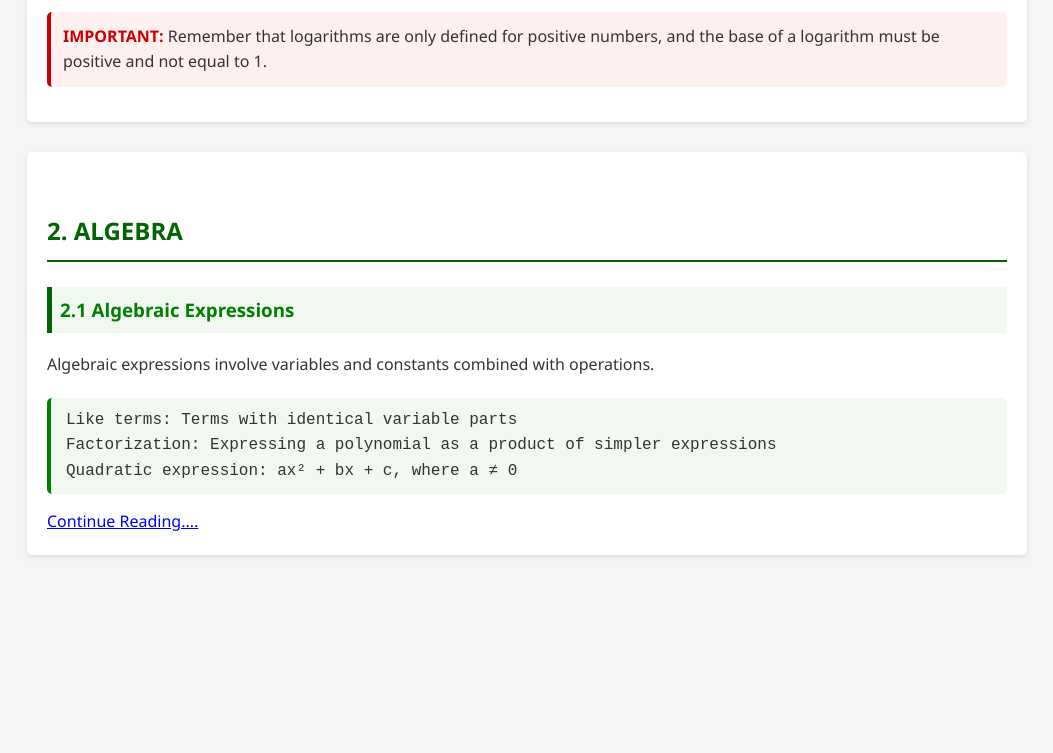
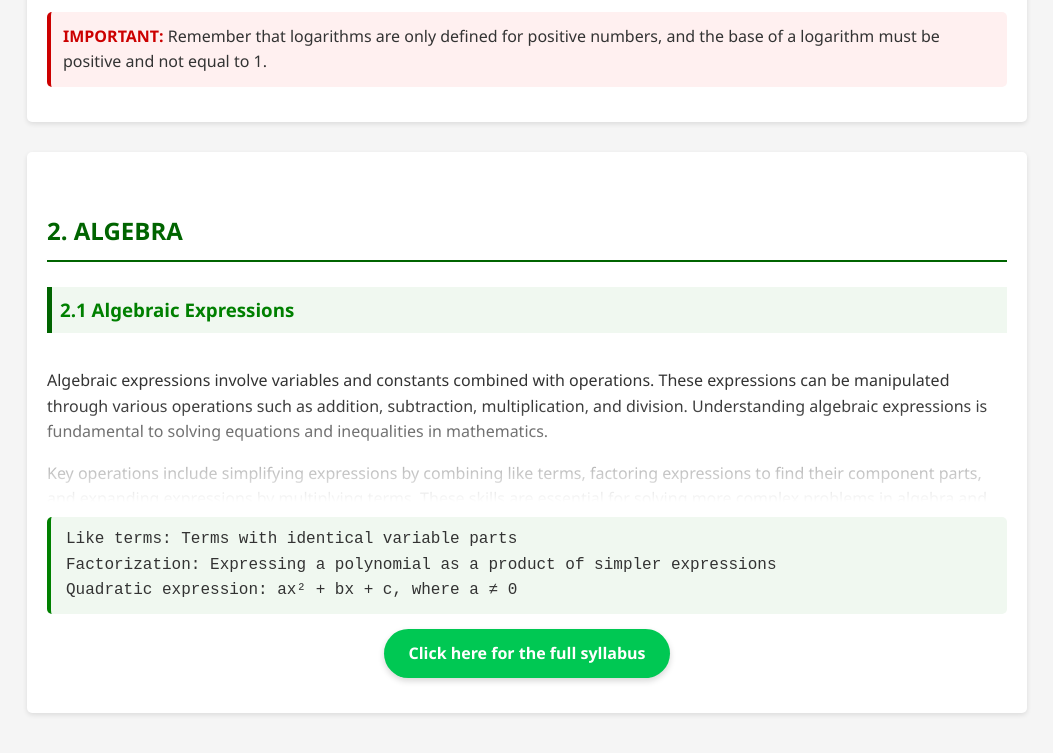
Before and after one commit to simplemath101/gambiasunurewww, a plain HTML site: page index.html in a window 1280 px wide. Shown: the part 1652-2405 px from the top of the page, without its empty margins (113-1166 px from the left). Before the commit the page ends 2257 px from the top, so only its background shows below. Drawn offline with Linux system fonts and the light colour scheme.

Commit message:
Update index.html

```diff
--- a/index.html
+++ b/index.html
@@ -157,8 +157,49 @@
             left: 0;
             width: 100%;
             height: 80px; /* Height of the fade effect */
-            background: linear-gradient(to bottom, transparent 0%, var(--light) 100%);
+            background: linear-gradient(to bottom, transparent 0%, white 100%);
             pointer-events: none; /* Ensures the gradient doesn't block interactions */
+        }
+
+        .fade-content {
+            position: relative;
+            max-height: 150px;
+            overflow: hidden;
+        }
+
+        .fade-content::after {
+            content: '';
+            position: absolute;
+            bottom: 0;
+            left: 0;
+            width: 100%;
+            height: 100px;
+            background: linear-gradient(to bottom, transparent 0%, white 100%);
+            pointer-events: none;
+        }
+
+        .continue-reading {
+            text-align: center;
+            margin-top: 15px;
+            margin-bottom: 15px;
+        }
+
+        .continue-reading a {
+            display: inline-block;
+            background-color: #00c853; /* Bright green color */
+            color: white;
+            padding: 12px 24px;
+            text-decoration: none;
+            font-weight: bold;
+            border-radius: 50px;
+            box-shadow: 0 3px 6px rgba(0,0,0,0.16);
+            transition: all 0.3s ease;
+        }
+
+        .continue-reading a:hover {
+            background-color: #00a844;
+            box-shadow: 0 4px 8px rgba(0,0,0,0.2);
+            transform: translateY(-2px);
         }
     </style>
 </head>
@@ -225,7 +266,10 @@
         <h2>2. ALGEBRA</h2>
 
         <h3>2.1 Algebraic Expressions</h3>
-        <p class="fade-heading">Algebraic expressions involve variables and constants combined with operations.</p>
+        <div class="fade-content">
+            <p>Algebraic expressions involve variables and constants combined with operations. These expressions can be manipulated through various operations such as addition, subtraction, multiplication, and division. Understanding algebraic expressions is fundamental to solving equations and inequalities in mathematics.</p>
+            <p>Key operations include simplifying expressions by combining like terms, factoring expressions to find their component parts, and expanding expressions by multiplying terms. These skills are essential for solving more complex problems in algebra and calculus.</p>
+        </div>
         <div class="formula">
             Like terms: Terms with identical variable parts<br>
             Factorization: Expressing a polynomial as a product of simpler expressions<br>
@@ -233,6 +277,9 @@
         </div>
         <div class="continue-reading">
             <a href="https://wa.me/2202309804?text=I%20would%20like%20to%20request%20the%20complete%20%22Waec%20Mathematics%3A%20A%20Study%20Guide%20PDF%22%20document%2C%20my%20name%20is%20">
-                Continue Reading....
+                Click here for the full syllabus
             </a>
         </div>
+    </div>
+</body>
+</html>
```
